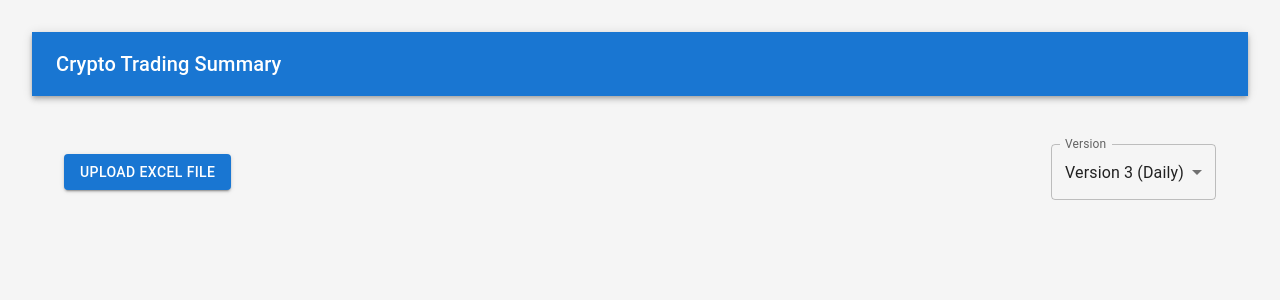
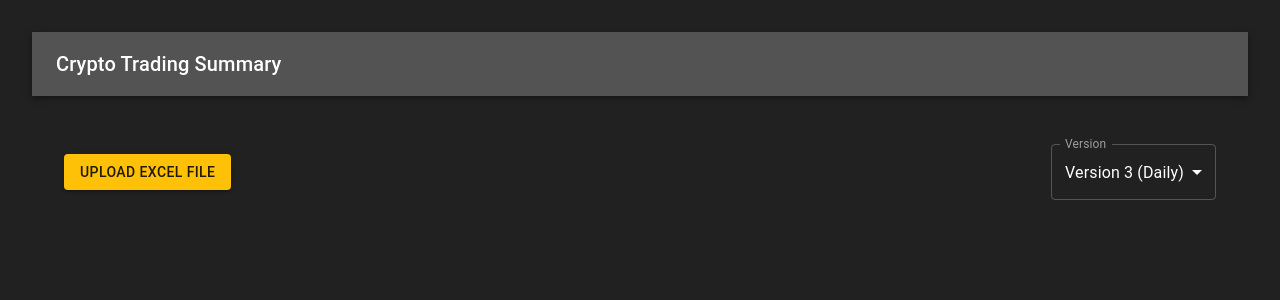
Before and after one commit to harisewak/Crypto-Reporter, a React (Vite) app: page / in a window 1280 px wide. Shown: the top 300 px of the page. Built offline with nearby package versions, Linux system fonts and the light colour scheme; some icons are missing.

Commit message:
Enhance theme management in App component: Updated themeMode state initialization to retrieve the saved theme from localStorage, defaulting to 'dark' if not set. Added useEffect to persist themeMode changes to localStorage, streamlining theme toggling functionality.

```diff
--- a/src/App.tsx
+++ b/src/App.tsx
@@ -1,4 +1,4 @@
-import React, { useState, useMemo } from 'react'
+import React, { useState, useMemo, useEffect } from 'react'
 import { read, utils } from 'xlsx'
 import {
   ThemeProvider,
@@ -132,7 +132,11 @@ function App() {
   const [summary, setSummary] = useState<Map<string, AssetSummary[]>>(new Map())
   const [summaryV1, setSummaryV1] = useState<AssetSummaryV1[]>([])
   const [error, setError] = useState<string>('')
-  const [themeMode, setThemeMode] = useState<'light' | 'dark'>('light')
+  // Initialize themeMode from localStorage or default to 'light'
+  const [themeMode, setThemeMode] = useState<'light' | 'dark'>(() => {
+    const savedTheme = localStorage.getItem('themeMode');
+    return (savedTheme === 'light' || savedTheme === 'dark') ? savedTheme : 'dark';
+  });
   const [version, setVersion] = useState<'v1' | 'v2' | 'v3'>('v3')
   const [dateSortDirection, setDateSortDirection] = useState<'asc' | 'desc'>('asc');
 
@@ -140,7 +144,13 @@ function App() {
   const [page, setPage] = useState(0);
   const [rowsPerPage, setRowsPerPage] = useState(100);
 
+  // Effect to save themeMode to localStorage whenever it changes
+  useEffect(() => {
+    localStorage.setItem('themeMode', themeMode);
+  }, [themeMode]);
+
   const toggleTheme = () => {
+    // No need to explicitly save here anymore, the useEffect handles it.
     setThemeMode((prevMode) => (prevMode === 'light' ? 'dark' : 'light'))
   }
 
```
